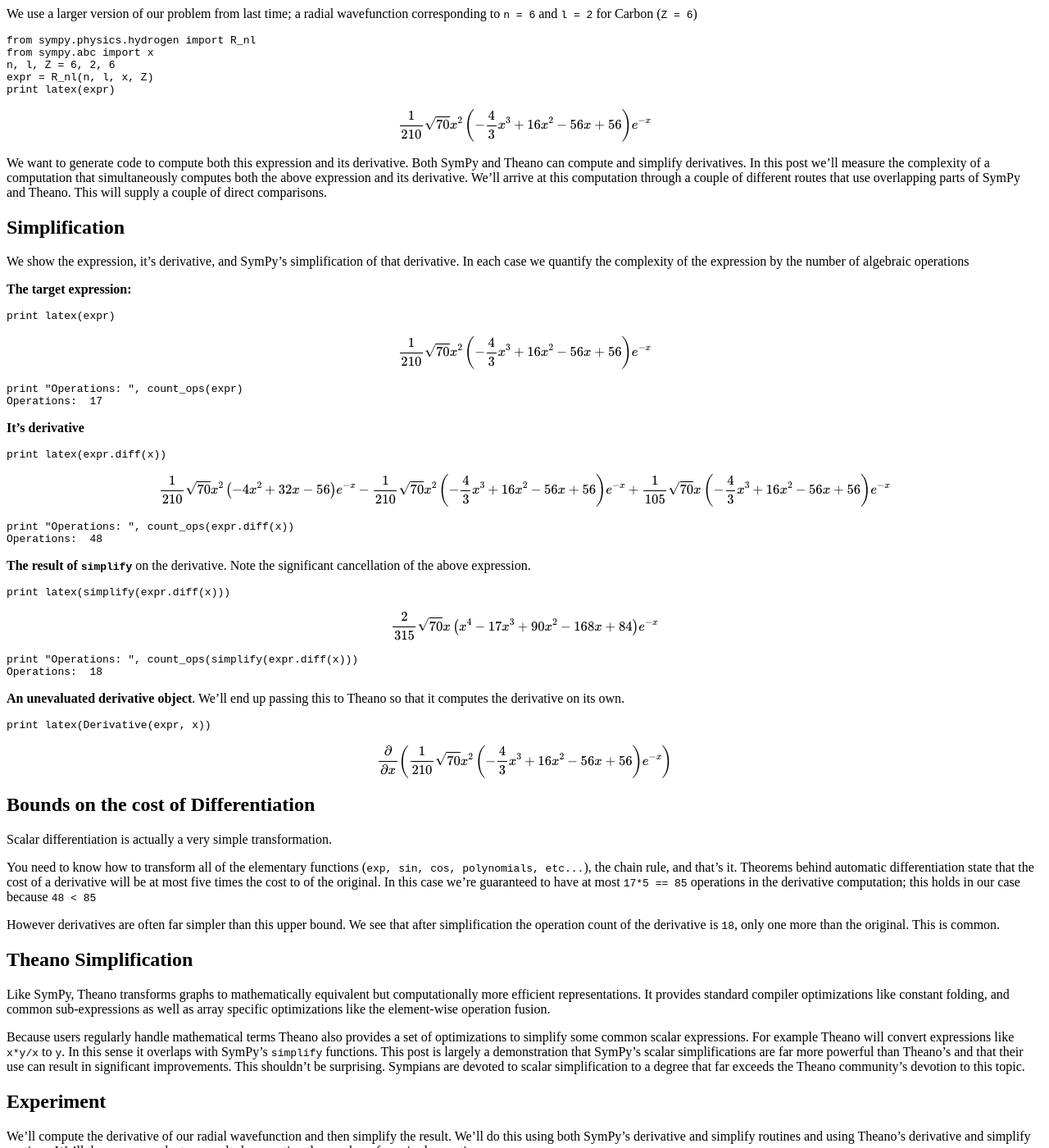
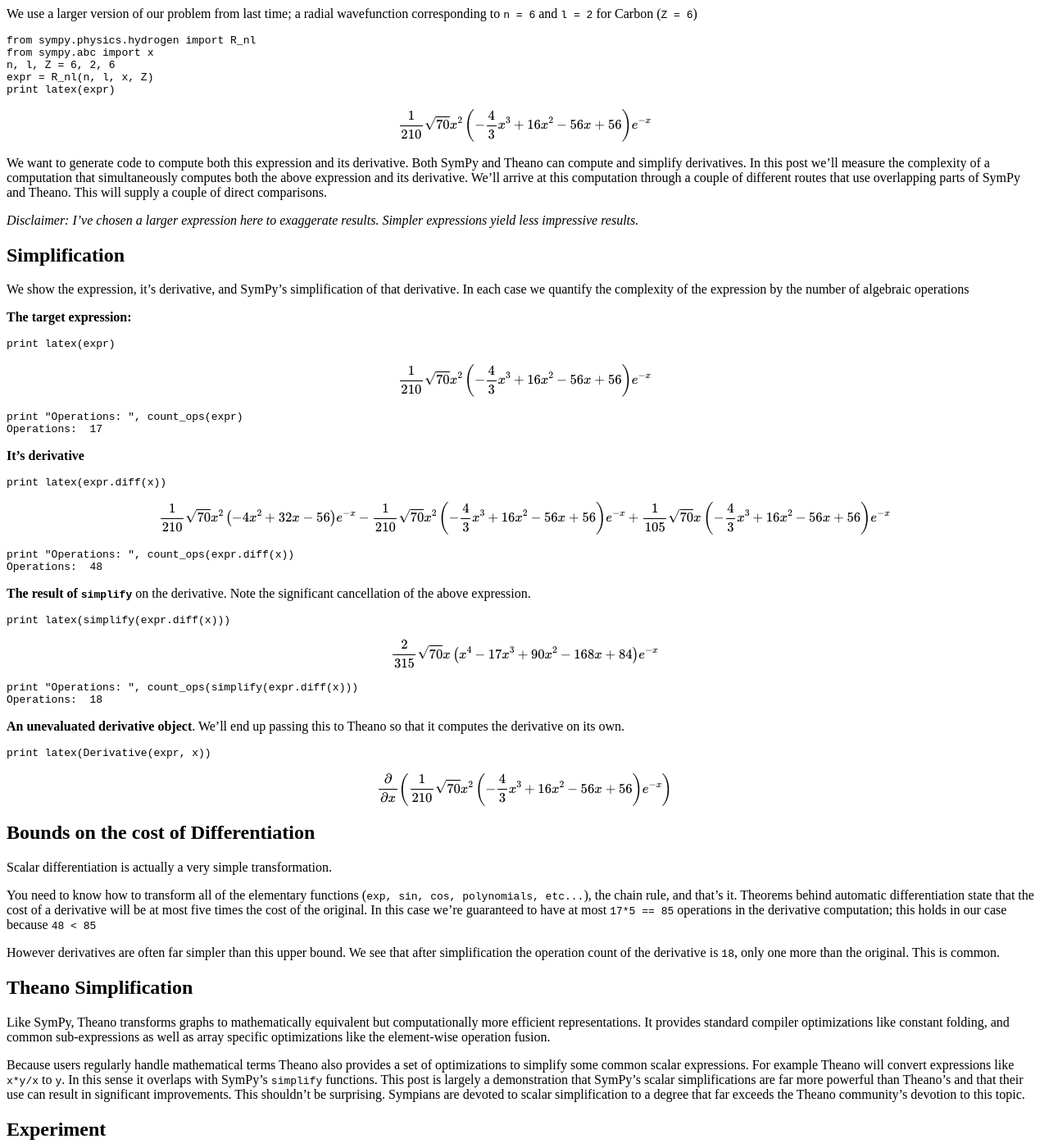
Before and after one commit to besyskymnbk/blog, a Jekyll site: the page built from _posts/work/2013-03-28-SymPy-Theano-part-2.md, in a window 1280 px wide and 1400 px high, scrolled down 596 px. Shown: the whole window at 82% size. Built offline with Jekyll 4.4.1, drawn with Linux system fonts in a browser that asks for light colours; formulas are drawn with MathJax 3; comment, search, counter and statistics services are not loaded; some of the changed text lies outside the part shown.

Commit message:
edits to simplify

```diff
--- a/_posts/work/2013-03-28-SymPy-Theano-part-2.md
+++ b/_posts/work/2013-03-28-SymPy-Theano-part-2.md
@@ -19,7 +19,7 @@ In this post I'll show how Theano can benefit from SymPy.  In particular I'll de
 
 After re-reading over this post I realize that it's somewhat long.  I've decided to put the results first in hopes that it'll motivate you to keep reading.
 
-| Project(s)       | operation count  |
+| Project          | operation count  |
 |:-----------------|:----------------:|
 | SymPy            |       27         |
 | Theano           |       24         |
@@ -42,6 +42,8 @@ We use a larger version of our problem from last time; a radial wavefunction cor
 $$\frac{1}{210} \sqrt{70} x^{2} \left(- \frac{4}{3} x^{3} + 16 x^{2} - 56 x + 56\right) e^{- x}$$
 
 We want to generate code to compute both this expression and its derivative.  Both SymPy and Theano can compute and simplify derivatives.  In this post we'll measure the complexity of a computation that simultaneously computes both the above expression and its derivative.  We'll arrive at this computation through a couple of different routes that use overlapping parts of SymPy and Theano.  This will supply a couple of direct comparisons.
+
+*Disclaimer: I've chosen a larger expression here to exaggerate results.  Simpler expressions yield less impressive results.*
 
 Simplification
 --------------
@@ -197,7 +197,7 @@ The combination of SymPy's scalar simplification and Theano's common sub-express
 
 To summarize
 
-| Project(s)       | operation count  |
+| Project          | operation count  |
 |:-----------------|:----------------:|
 | SymPy            |       27         |
 | Theano           |       24         |
@@ -206,4 +206,4 @@ To summarize
 References
 ----------
 
-*   [A script of this session]({{ BASE_PATH }}/scripts/sympy_theano_simplificaiton.py)
+*   [A script of this session]({{ BASE_PATH }}/scripts/sympy_theano_simplification.py)
```
Also changed, not shown: other parts of _posts/work/2013-03-28-SymPy-Theano-part-2.md (+2 -4 lines).
